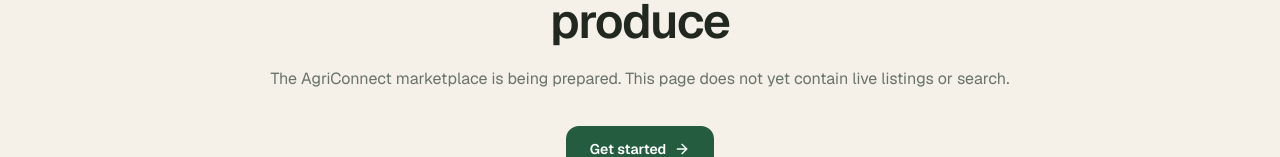
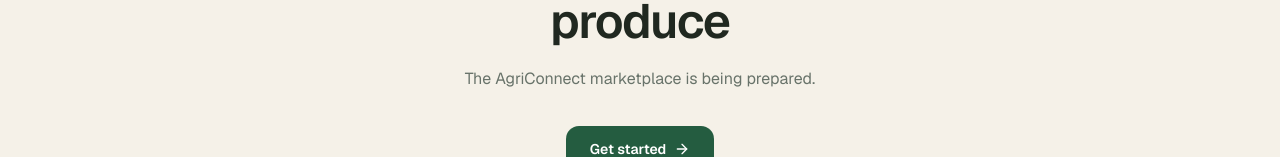
Before and after one commit to kiprotichabiud/Agriconnect, a Next.js app: page /marketplace in a window 1280 px wide. Shown: the part 332-489 px from the top of the page. Built offline with nearby package versions, Linux system fonts and the light colour scheme; no server answers.

Commit message:
feat(marketplace): remove redundant text from marketplace description

```diff
--- a/src/app/marketplace/page.tsx
+++ b/src/app/marketplace/page.tsx
@@ -17,7 +17,7 @@ export default function MarketplacePage() {
           <span className="mx-auto grid size-14 place-items-center rounded-2xl bg-secondary text-primary"><Sprout aria-hidden="true" className="size-7" /></span>
           <p className="mt-6 text-sm font-semibold text-primary">Explore</p>
           <h1 className="mt-3 text-3xl font-semibold tracking-tight sm:text-5xl">A place to discover available produce</h1>
-          <p className="mt-5 text-base leading-7 text-muted-foreground">The AgriConnect marketplace is being prepared. This page does not yet contain live listings or search.</p>
+          <p className="mt-5 text-base leading-7 text-muted-foreground">The AgriConnect marketplace is being prepared.</p>
           <div className="mt-8"><Link className={buttonVariants({ size: "lg" })} href="/sign-up">Get started <ArrowRight aria-hidden="true" /></Link></div>
         </div>
         <div className="mx-auto mt-14 max-w-2xl">
```
